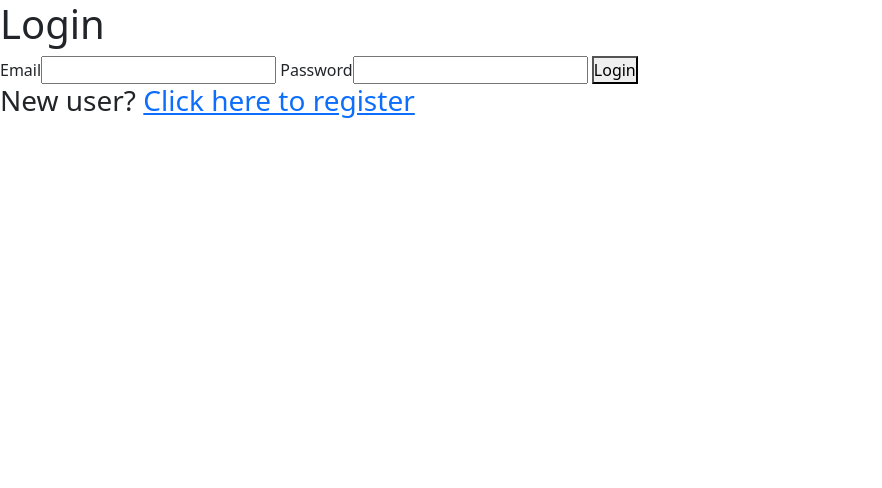
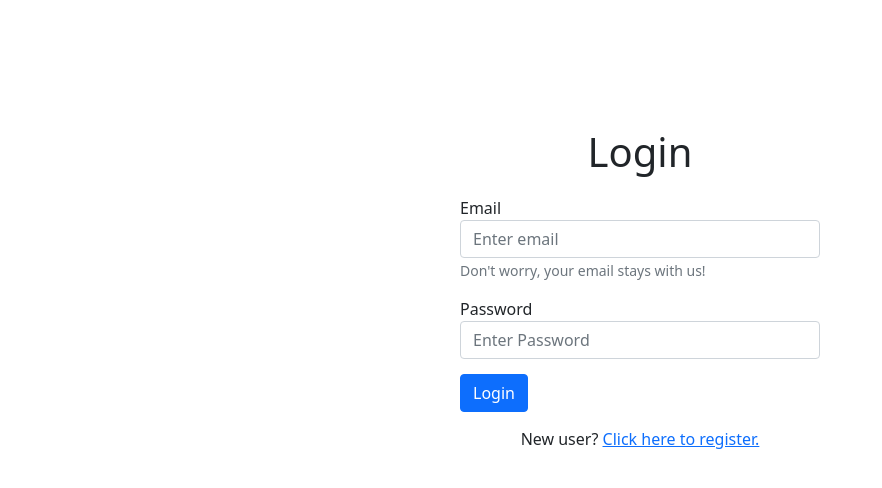
Before and after one commit to jlstern3/jacks_website, a Django app: page / in a window 1280 px wide. Shown: the top 488 px of the page, without its empty margins (0-882 px from the left). Run offline with Django 3.2, Linux system fonts and the light colour scheme.

Commit message:
Login form formatted

```diff
--- a/jacks_website_proj/company_app/static/styles.css
+++ b/jacks_website_proj/company_app/static/styles.css
@@ -1,6 +1,34 @@
 *{
     padding: 0;
     margin: 0;
+}
+
+/* Login Page */
+#login_form{
+    margin-right: auto;
+    margin-left: auto;
+    width: 400px;
+    height: auto;
+    padding: 20px;
+}
+
+#login_title{
+    text-align: center;
+    margin-top: auto;
+    margin-bottom: auto;
+    padding-top: 10%;
+}
+
+#password_label{
+    padding-top: 15px;
+}
+
+#login_btn{
+    margin: 15px 0px;
+}
+
+#login_form p{
+    text-align: center;
 }
 
 /* Home Page */
--- a/jacks_website_proj/company_app/templates/login.html
+++ b/jacks_website_proj/company_app/templates/login.html
@@ -8,7 +8,6 @@
     <!-- BOOTSTRAP -->
     <link href="https://cdn.jsdelivr.net/npm/bootstrap@5.0.0-beta3/dist/css/bootstrap.min.css" rel="stylesheet"
         integrity="sha384-eOJMYsd53ii+scO/bJGFsiCZc+5NDVN2yr8+0RDqr0Ql0h+rP48ckxlpbzKgwra6" crossorigin="anonymous">
-
     <!-- CSS -->
     {% load static %}
     <link rel="stylesheet" href="{% static 'styles.css' %}">
@@ -16,15 +15,24 @@
 </head>
 
 <body>
-    <h1>Login</h1>
-    <form action="/user/login" method="POST">
-        {% csrf_token %}
-        <label>Email<input type="text" name="email"></label>
-        <label>Password<input type="text" name="password"></label>
-        <button type="submit" value="login">Login</button>
-
-        <h3>New user? <a href="/user/register">Click here to register</a></h3>
-    </form>
+    <h1 id="login_title">Login</h1>
+    <div id="login_form">
+        <form action="/user/login" method="POST">
+            {% csrf_token %}
+            <div class="form-group">
+                <label>Email</label>
+                <input type="email" name="email" class="form-control" aria-describedby="emailHelp"
+                    placeholder="Enter email">
+                <small id="emailHelp" class="form-text text-muted">Don't worry, your email stays with us!</small>
+            </div>
+            <div class="form-group">
+                <label id="password_label">Password</label>
+                <input type="password" class="form-control" name="password" placeholder="Enter Password">
+            </div>
+            <button type="submit" value="login" class="btn btn-primary" id="login_btn">Login</button>
+            <p>New user? <a href="/user/register">Click here to register.</a></p>
+        </form>
+    </div>
 </body>
 
 </html>
```
